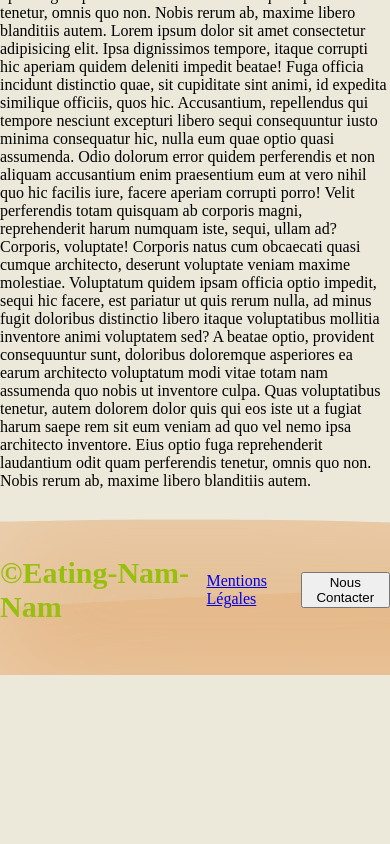
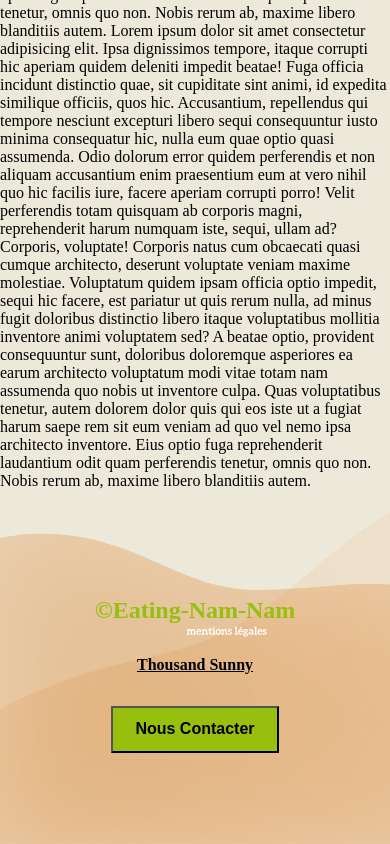
Before and after one commit to WildCodeSchool-2023-09/JS-RemoteFR-SACOD-P3-Eating-Nam-Nam-thousandsunny, a React (Vite) app in the folder frontend/: page / in a window 390 px wide. Shown: the part 6060-6904 px from the top of the page. Before the commit the page ends 6735 px from the top, so only its background shows below. Built offline with nearby package versions, Linux system fonts and the light colour scheme; a web font is replaced by a local one.

Commit message:
fixfooter

```diff
--- a/frontend/src/components/Footer.jsx
+++ b/frontend/src/components/Footer.jsx
@@ -4,17 +4,22 @@ import "./style/Footer.scss";
 function Footer() {
   return (
     <footer className="Footer">
-      <div className="Project">
-        <span>&copy;Eating-Nam-Nam </span>
+      <div className="Left-bloc">
+        <div className="Project">&copy;Eating-Nam-Nam</div>
       </div>
-      <Link to="/Mentions legales">
-        <p>Mentions Légales</p>
-      </Link>
-      <Link to="/About Us">
-        <button type="button" className="transparent-button">
-          Nous Contacter
-        </button>
-      </Link>
+      <div className="Mid-bloc">
+        {" "}
+        <Link to="/Mentions legales" className="mentions">
+          <p>Thousand Sunny</p>
+        </Link>
+      </div>
+      <div className="Right-bloc">
+        <Link to="/About Us">
+          <button type="button" className="Contact-button">
+            Nous Contacter
+          </button>
+        </Link>
+      </div>
     </footer>
   );
 }
--- a/frontend/src/components/style/Footer.scss
+++ b/frontend/src/components/style/Footer.scss
@@ -1,8 +1,8 @@
 .Footer {
-  background-image: url(/src/assets/FooterBg.svg);
+  background-image: url(/src/assets/FooterbgDesktop.svg);
   display: flex;
+  justify-content: space-around;
   align-items: center;
-  justify-content: space-evenly;
   width: 100%;
   height: 20vh;
   background-size: cover;
@@ -11,6 +11,42 @@
 
 .Project {
   color: #97bf0d;
-  font-size: 30px;
+  font-size: 2rem;
   font-weight: 800;
 }
+.mentions {
+  color: black;
+  font-size: 1.8rem;
+  font-weight: 800;
+}
+
+.Contact-button {
+  font-size: 1.8rem;
+  font-weight: bold;
+  background-color: #97bf0d;
+}
+@media screen and (max-width: 800px) {
+  .Footer {
+    background-image: url(/src/assets/FooterbgMobile.svg);
+    display: flex;
+    flex-direction: column;
+    justify-content: center;
+    align-items: center;
+    height: 40vh;
+    gap: 1rem;
+  }
+  .Project {
+    font-size: 1.5rem;
+  }
+
+  .Contact-button {
+    width: 20vh;
+    height: 12vw;
+    font-size: 1rem;
+    font-weight: bold;
+    background-color: #97bf0d;
+  }
+  .mentions {
+    font-size: 1rem;
+  }
+}
```
Also changed, not shown: frontend/src/assets/FooterbgDesktop.svg (renamed from frontend/src/assets/FooterBg.svg), frontend/src/assets/FooterbgMobile.svg (added).
